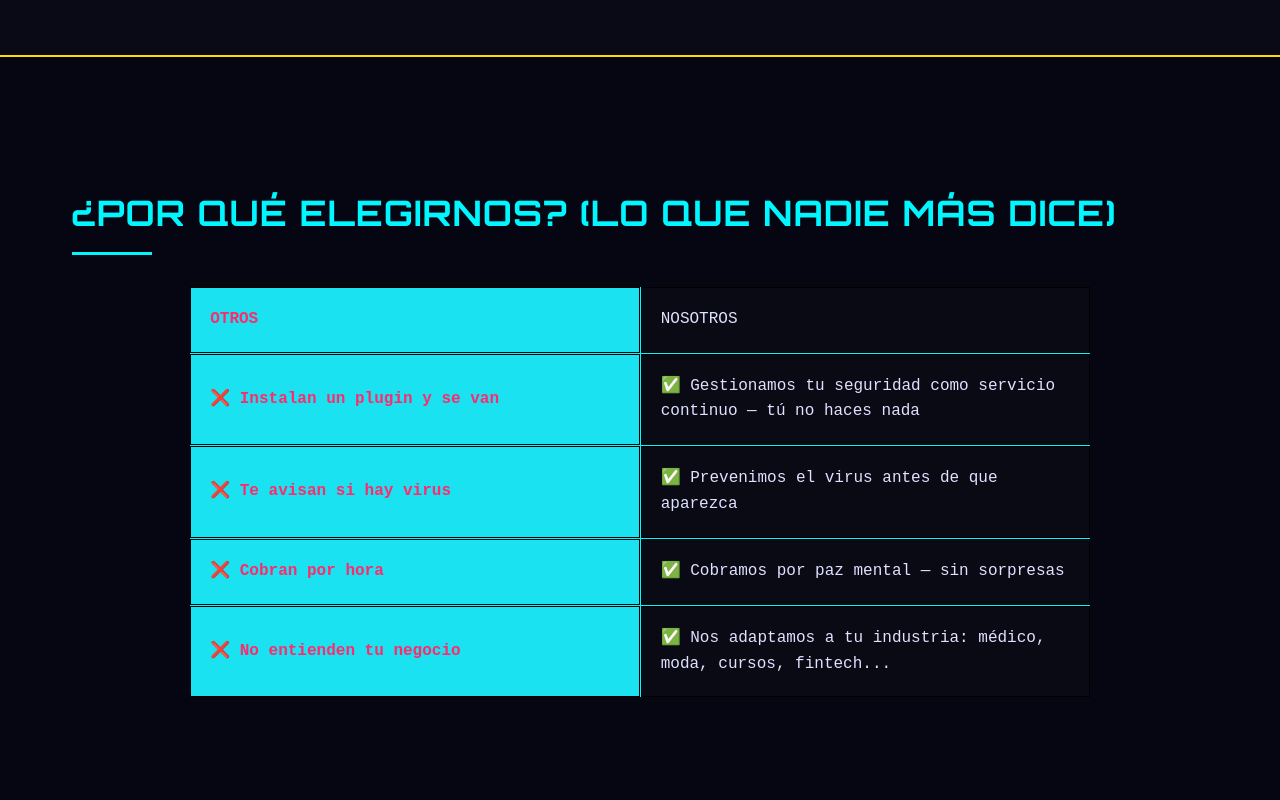
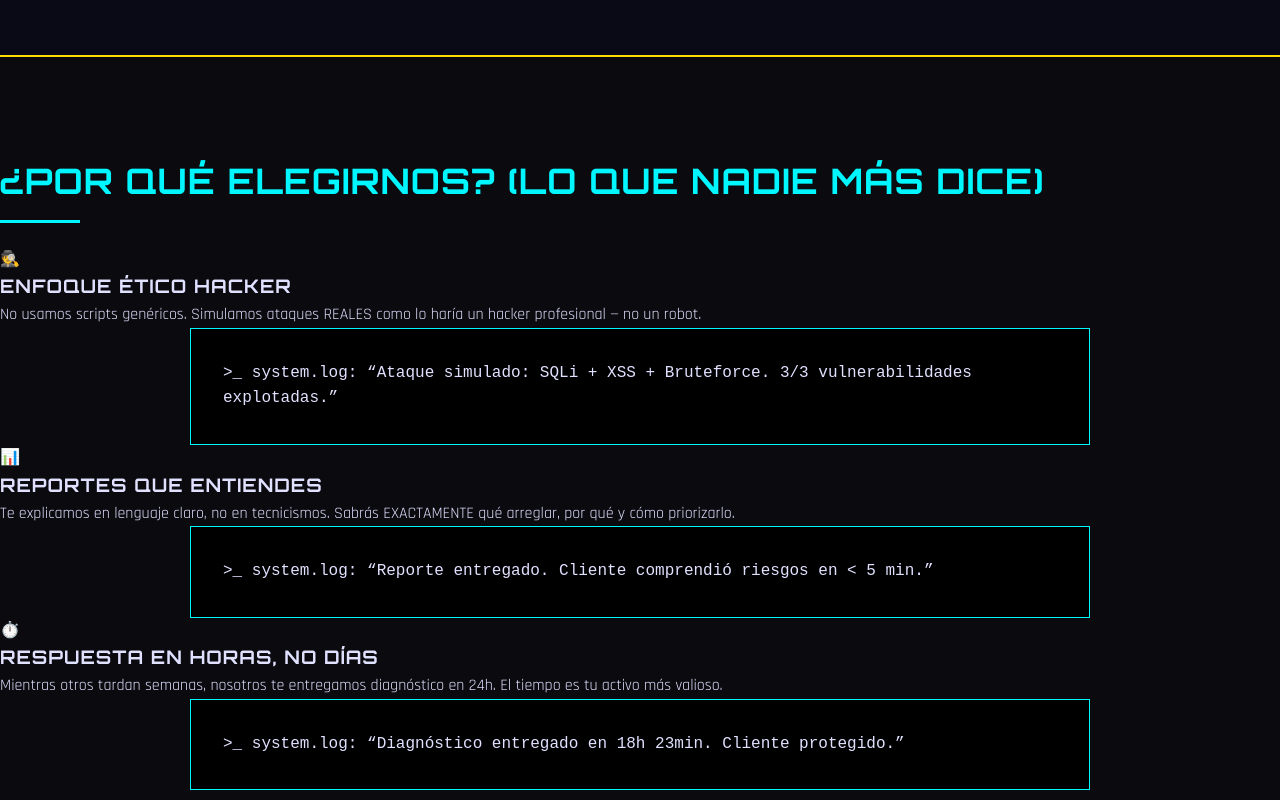
Before and after one commit to klomen22/CarlosMSecurityWeb, a plain HTML site: page index.html in a window 1280 px wide. Shown: the part 2080-2880 px from the top of the page. Drawn offline with Linux system fonts and the light colour scheme.

Commit message:
Update index.html

```diff
--- a/index.html
+++ b/index.html
@@ -145,33 +145,34 @@
   </div>
 </section>
   <!-- Por qué elegirnos -->
-  <section class="why-us">
-    <div class="container">
-      <h2>¿POR QUÉ ELEGIRNOS? (LO QUE NADIE MÁS DICE)</h2>
-      <div class="comparison-grid">
-        <div class="comparison-row">
-          <div class="comparison-cell">OTROS</div>
-          <div class="comparison-cell">NOSOTROS</div>
-        </div>
-        <div class="comparison-row">
-          <div class="comparison-cell">❌ Instalan un plugin y se van</div>
-          <div class="comparison-cell">✅ Gestionamos tu seguridad como servicio continuo — tú no haces nada</div>
-        </div>
-        <div class="comparison-row">
-          <div class="comparison-cell">❌ Te avisan si hay virus</div>
-          <div class="comparison-cell">✅ Prevenimos el virus antes de que aparezca</div>
-        </div>
-        <div class="comparison-row">
-          <div class="comparison-cell">❌ Cobran por hora</div>
-          <div class="comparison-cell">✅ Cobramos por paz mental — sin sorpresas</div>
-        </div>
-        <div class="comparison-row">
-          <div class="comparison-cell">❌ No entienden tu negocio</div>
-          <div class="comparison-cell">✅ Nos adaptamos a tu industria: médico, moda, cursos, fintech...</div>
-        </div>
-      </div>
+  <section class="section" id="why-us">
+  <h2>¿POR QUÉ ELEGIRNOS? (LO QUE NADIE MÁS DICE)</h2>
+  <div class="why-grid">
+    <!-- TARJETA 1 -->
+    <div class="why-card" data-aos="fade-right">
+      <div class="card-icon">🕵️</div>
+      <h3>Enfoque Ético Hacker</h3>
+      <p>No usamos scripts genéricos. Simulamos ataques REALES como lo haría un hacker profesional — no un robot.</p>
+      <div class="terminal-log">>_ system.log: “Ataque simulado: SQLi + XSS + Bruteforce. 3/3 vulnerabilidades explotadas.”</div>
     </div>
-  </section>
+
+    <!-- TARJETA 2 -->
+    <div class="why-card" data-aos="fade-up">
+      <div class="card-icon">📊</div>
+      <h3>Reportes que Entiendes</h3>
+      <p>Te explicamos en lenguaje claro, no en tecnicismos. Sabrás EXACTAMENTE qué arreglar, por qué y cómo priorizarlo.</p>
+      <div class="terminal-log">>_ system.log: “Reporte entregado. Cliente comprendió riesgos en < 5 min.”</div>
+    </div>
+
+    <!-- TARJETA 3 -->
+    <div class="why-card" data-aos="fade-left">
+      <div class="card-icon">⏱️</div>
+      <h3>Respuesta en Horas, no Días</h3>
+      <p>Mientras otros tardan semanas, nosotros te entregamos diagnóstico en 24h. El tiempo es tu activo más valioso.</p>
+      <div class="terminal-log">>_ system.log: “Diagnóstico entregado en 18h 23min. Cliente protegido.”</div>
+    </div>
+  </div>
+</section>
 
   <!-- Testimonios -->
   <section class="testimonials">
```
